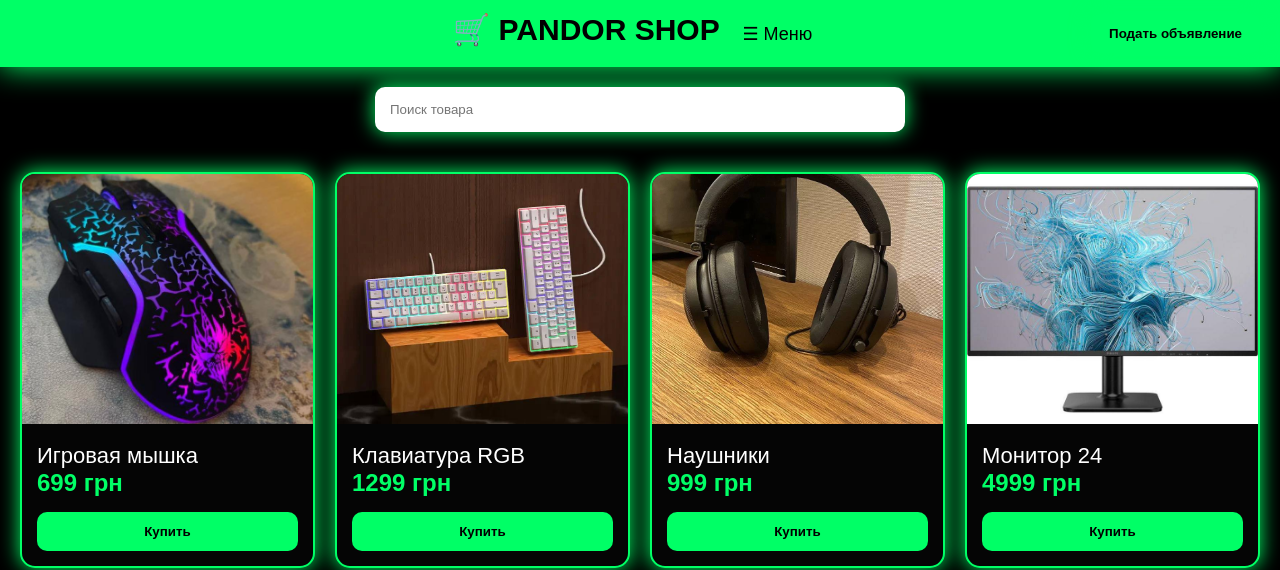
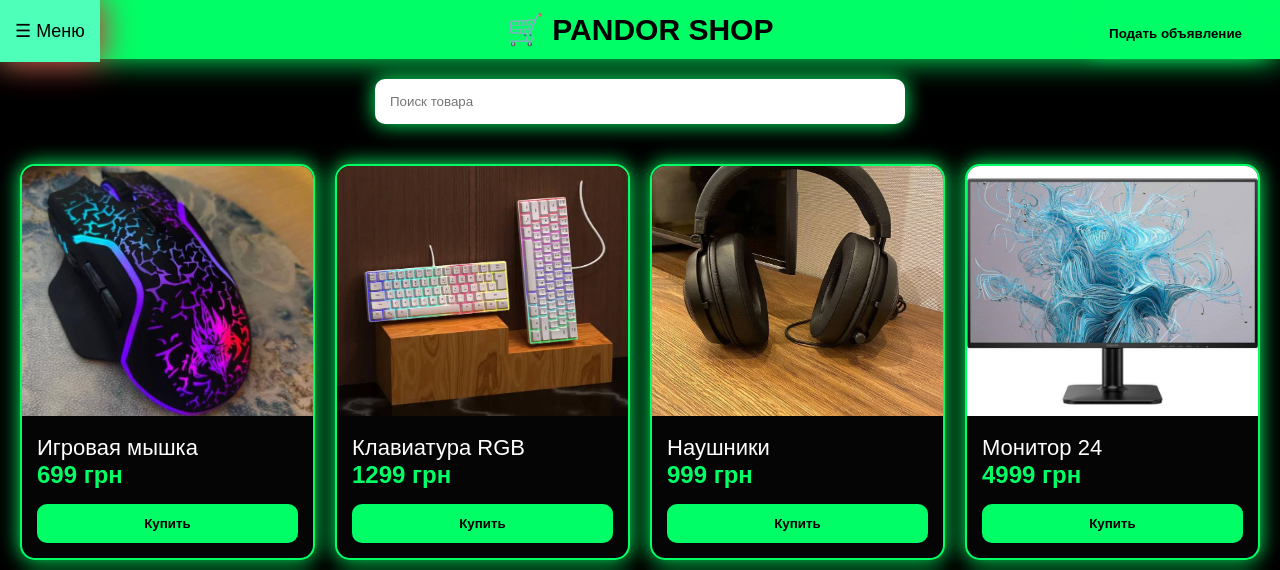
Before and after one commit to LilYolDi/Pandor, a plain HTML site: page index.html in a window 1280 px wide. Shown: the top 570 px of the page. Drawn offline with Linux system fonts and the light colour scheme.

Commit message:
Refactor CSS styles for improved layout and design

```diff
--- a/style.css
+++ b/style.css
@@ -146,10 +146,22 @@
 
 }
 
+.menu-btn{
+    background:#00ff66;
+    border:none;
+    padding:20px 15px;
+    cursor:pointer;
+    font-size:18px;
+
+    position:fixed;
+    top:0;
+    left:0;
+    z-index:10000;
+}
+
 .menu-btn:hover{
 background:#4DFFB8;
 box-shadow:0 0 35px #ff0033;
-left: -750:
+}
+
 @media (max-width:768px) {
-
-	@media (max-width:768px) {@media (max-width:768px) {
```
